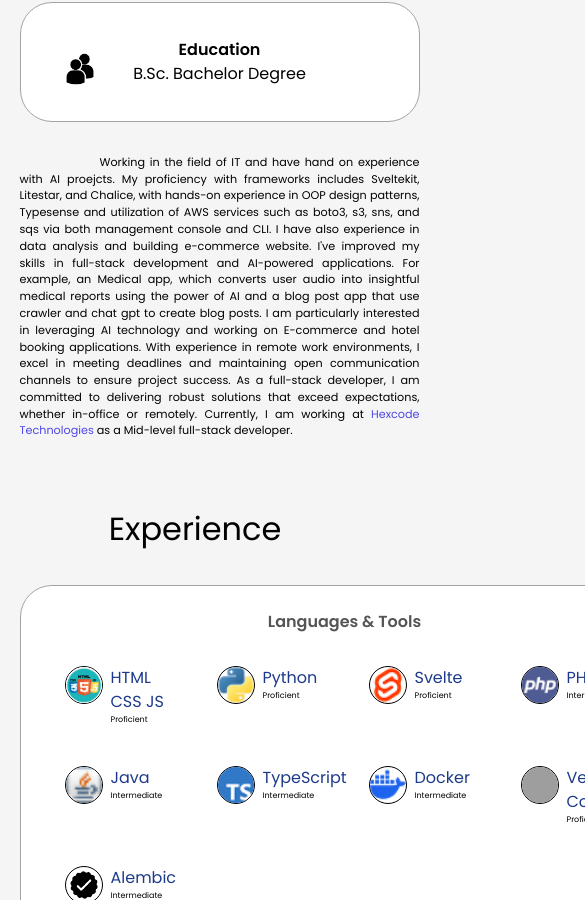
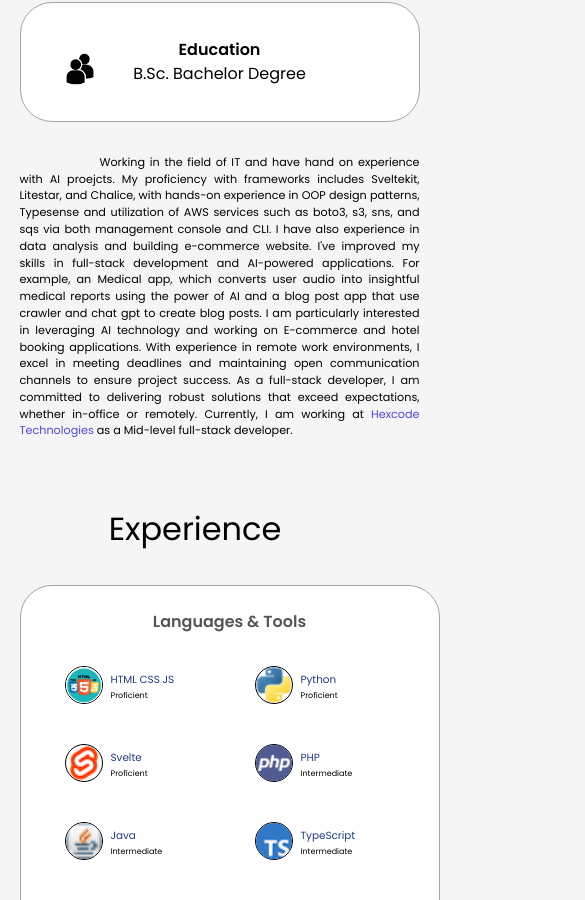
Before and after one commit to HM3IT/HM3IT.github.io, a SvelteKit app: page / in a window 390 px wide. Shown: the part 1100-2000 px from the top of the page, 585 px wide, since content can reach past the window. Built offline with nearby package versions, Linux system fonts and the light colour scheme; grey boxes are pictures that could not be loaded.

Commit message:
feat: dark theme adjustment for the project sectoin

```diff
--- a/src/lib/components/Experience.svelte
+++ b/src/lib/components/Experience.svelte
@@ -73,17 +73,17 @@ const languages = [
 			proficiencyLevel: proficiency.intermediate
 		},
 		{
+			iconSrc: checkmarkImg,
+			skill: "Alembic",
+			ref:'https://alembic.sqlalchemy.org/en/latest/',
+			proficiencyLevel: proficiency.intermediate
+		},
+		{
 			iconSrc: gitImg,
 			skill: "Version Control",
 			ref:'https://svelte.dev/',
 			proficiencyLevel: proficiency.proficient
 		},
-		{
-			iconSrc: checkmarkImg,
-			skill: "Alembic",
-			ref:'https://alembic.sqlalchemy.org/en/latest/',
-			proficiencyLevel: proficiency.intermediate
-		}
 	];
 
 
@@ -154,14 +154,14 @@ const frameworks = [
 		<div class="about-containers">
 			<div class="details-container">
 				<h2 class="experience-sub-title">Languages & Tools</h2>
-				<div style="margin:0 auto; width: 600px;">
+				<div style="margin:0 auto;" class="experience-card">
 
 					<div class="article-container">
 						{#each languages as experience}
 							<article>
 								<img src={experience.iconSrc} alt="Experience icon" class="icon border rounded-full border-black" />
 								<div>
-									<a href="{experience.ref}" class="text-blue-900 no-underline">{experience.skill}</a>
+									<a href="{experience.ref}" class="text-blue-900 no-underline skill-name">{experience.skill}</a>
 									<p>{experience.proficiencyLevel}</p>
 								</div>
 							</article>
@@ -174,14 +174,14 @@ const frameworks = [
 
 			<div class="details-container">
 				<h2 class="experience-sub-title">Library, Framework & SDK</h2>
-				 <div style="margin:0 auto; width: 600px;">
+				 <div style="margin:0 auto;" class="experience-card">
 					<div class="article-container">
 
 				    {#each frameworks as framework}
 					<article>
 						<img src={framework.iconSrc} alt="Experience icon" class="icon border rounded-full border-black" />
 						<div>
-							<a href="{framework.ref}" class="text-blue-900 no-underline">{framework.skill}</a>
+							<a href="{framework.ref}" class="text-blue-900 no-underline skill-name">{framework.skill}</a>
 							<p>{framework.proficiencyLevel}</p>
 						</div>
 					</article>
--- a/src/routes/styles.css
+++ b/src/routes/styles.css
@@ -497,7 +497,6 @@ section {
 .btn-color-1,
 .btn-color-2:hover {
   background: rgb(53, 53, 53);
-  color: white;
 }
 
 .btn-color-1:hover {
@@ -623,6 +622,14 @@ article .icon {
   cursor: default;
 }
 
+.experience-card{
+  width: 600px;
+}
+
+.skill-name{
+  font-size: 1rem;
+}
+
 /* PROJECTS SECTION */
 
 #projects {
@@ -633,6 +640,14 @@ article .icon {
   border-color: rgb(163, 163, 163);
   background: rgb(250, 250, 250);
 }
+
+
+.dark-theme .project-btn{
+  background: var(--background-color);
+  border: rgb(255, 255, 255) 0.1rem solid;
+  border-color: rgb(255, 255, 255);
+}
+
 .project-container {
   display: grid;
   grid-gap: 2rem; /* Add space between cards */
@@ -686,11 +701,12 @@ article .icon {
   border-radius: 0.5rem;
   cursor: pointer;
   transition: background-color 0.3s, color 0.3s;
+  /* color:  var(--text-color);; */
 }
 
 .project-btn:hover {
   background-color: rgb(50, 115, 220);
-  color: white;
+  color:  var(--text-color);;
 }
 
 
@@ -744,7 +760,6 @@ footer {
 footer p {
   text-align: center;
 }
-
 
 
 @media screen and (max-width: 1400px) {
@@ -832,6 +847,12 @@ footer p {
     position: absolute;
     top: 40%;
     left: 40px;
+  }
+  .experience-card{
+    width: 400px;
+  }
+  .skill-name{
+    font-size: .75rem;
   }
 }
 
@@ -994,6 +1015,17 @@ footer p {
   #star-view{
     display: none;
   }
+
+  .experience-card{
+    width: 370px;
+  }
+  .experience-card article{
+    width: 150px;
+  }
+
+  .skill-name{
+    font-size: .65rem;
+  }
 }
 
 
@@ -1017,4 +1049,15 @@ footer p {
   #star-view{
     display: none;
   }
+
+
+  .experience-card{
+    width: 360px;
+  }
+  .experience-card article{
+    width: 150px;
+  }
+  .skill-name{
+    font-size: .65rem;
+  }
 }
```
